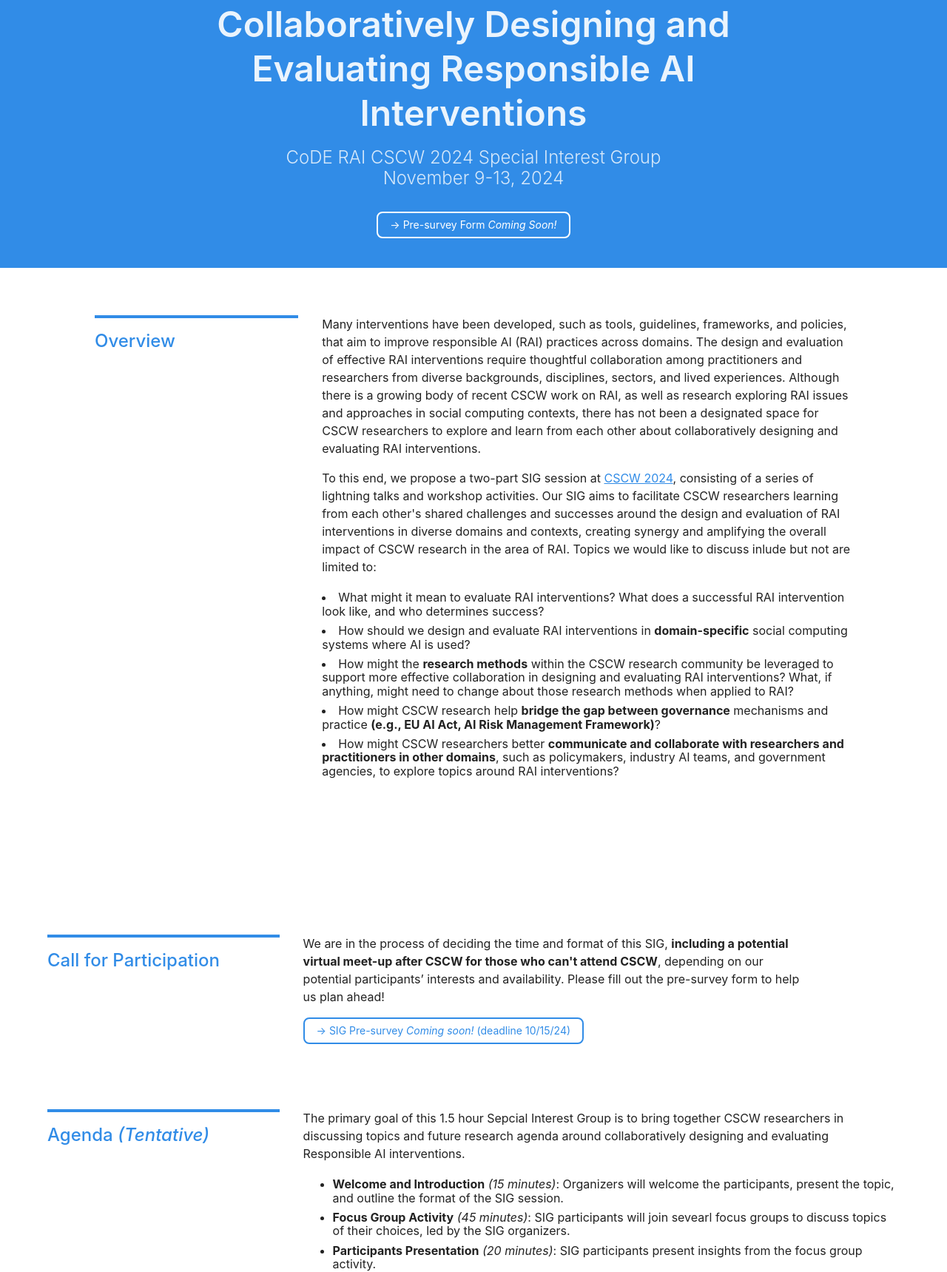
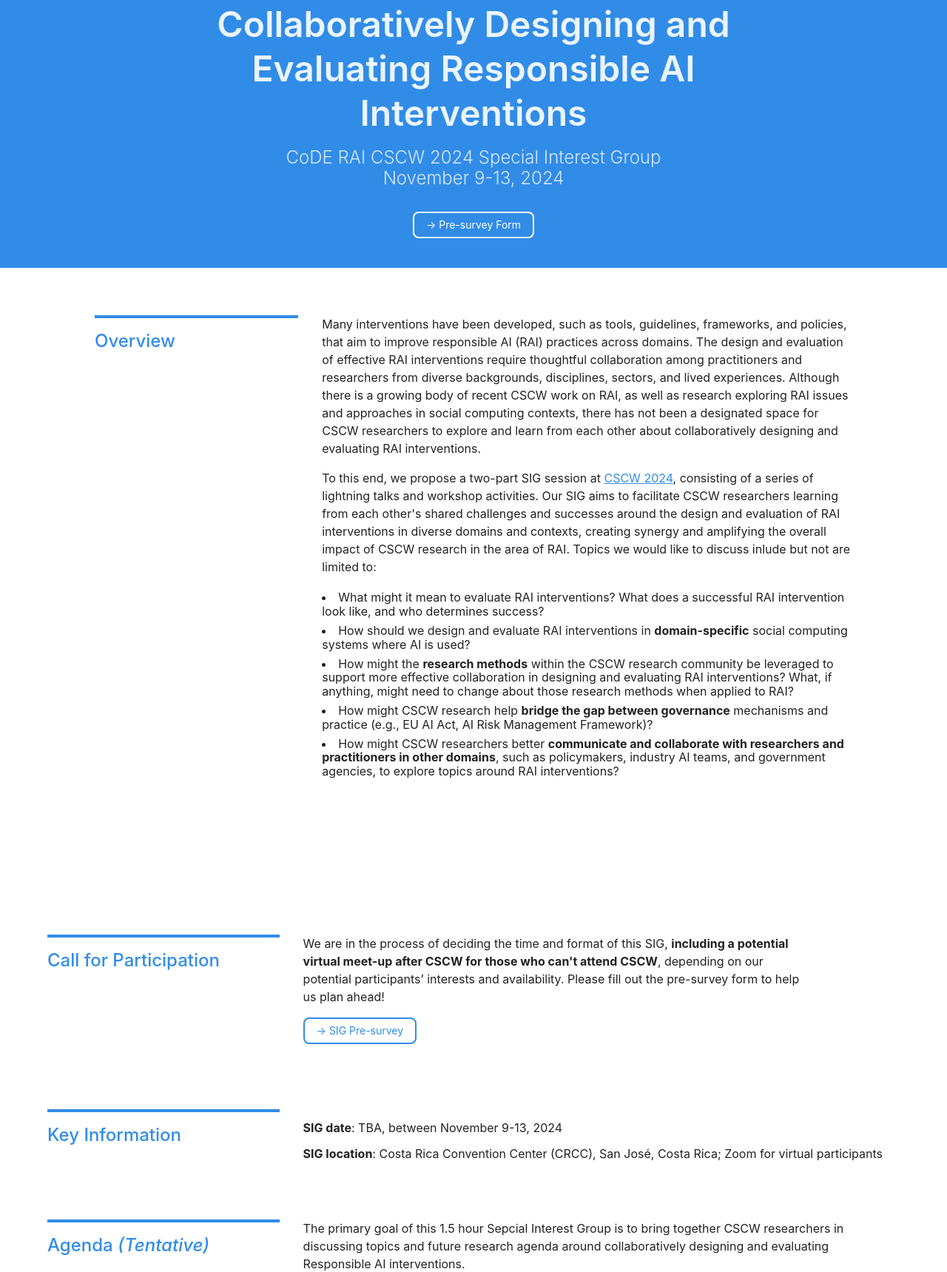
Before and after one commit to CoDE-RAI/CoDE-RAI.github.io, a plain HTML site: page index.html in a window 1280 px wide. Shown: the part 189-1908 px from the top of the page at 74% size. Drawn offline with nearby package versions, Linux system fonts and the light colour scheme.

Commit message:
format + pre survey

```diff
--- a/index.html
+++ b/index.html
@@ -27,7 +27,7 @@
                 <div class="tc-l mt4 mt5-m mt6-l ph5 w-75 center">
                     <h1 class="f2 f1-l fw6 white-90 mb0 lh-title">Collaboratively Designing and Evaluating Responsible AI Interventions</h1>
                     <h2 class="fw3 f3 white-80 mt3 mb4">CoDE RAI CSCW 2024 Special Interest Group <br>November 9-13, 2024</h2>
-                    <a class="f6 link grow br3 ba bw1 ph3 pv2 mb2 dib white" target="_blank">→ Pre-survey Form <i>Coming Soon!</i> </a>
+                    <a class="f6 link grow br3 ba bw1 ph3 pv2 mb2 dib white" target="_blank" href="https://forms.gle/34rVr1wiVeDjHFNC9">→ Pre-survey Form </a>
                 </div>
             </div>
         </div>
@@ -53,7 +53,7 @@
                     <li class="pv1">What might it mean to evaluate RAI interventions? What does a successful RAI intervention look like, and who determines success?</li>
                     <li class="pv1">How should we design and evaluate RAI interventions in <strong>domain-specific</strong> social computing systems where AI is used?</li>
                     <li class="pv1">How might the <strong>research methods</strong> within the CSCW research community be leveraged to support more effective collaboration in designing and evaluating RAI interventions? What, if anything, might need to change about those research methods when applied to RAI?</li>
-                    <li class="pv1">How might CSCW research help <strong>bridge the gap between governance</strong> mechanisms and practice <strong>(e.g., EU AI Act, AI Risk Management Framework)</strong>?</li>
+                    <li class="pv1">How might CSCW research help <strong>bridge the gap between governance</strong> mechanisms and practice (e.g., EU AI Act, AI Risk Management Framework)?</li>
                     <li class="pv1">How might CSCW researchers better <strong>communicate and collaborate with researchers and practitioners in other domains</strong>, such as policymakers, industry AI teams, and government agencies, to explore topics around RAI interventions?</li>
                 </p>
 
@@ -72,8 +72,20 @@
                     We are in the process of deciding the time and format of this SIG, <b>including a potential virtual meet-up after CSCW for those who can't attend CSCW</b>, depending on our potential participants’ interests and availability. Please fill out the pre-survey form to help us plan ahead!
                 </p>
                 <p>
-                    <a class="f6 link grow br3 ba bw1 ph3 pv2 mb2 dib accent-txt" target="_blank">→ SIG Pre-survey <i>Coming soon!</i> (deadline 10/15/24)</a>
+                    <a class="f6 link grow br3 ba bw1 ph3 pv2 mb2 dib accent-txt" target="_blank" href="https://forms.gle/34rVr1wiVeDjHFNC9">→ SIG Pre-survey</a>
                 </p>
+            </div>
+        </article>
+
+        <article class="cf ph3 ph5-ns pv5" id="info"></article>
+            <header class="fn fl-ns w-30-ns pr4-ns">
+                <h1 class="f3 lh-title fw5 mb3 mt0 pt3 bt bw2 accent-txt">
+                    Key Information
+                </h1>
+            </header>
+            <div class="fn fl-ns w-70-ns">
+                <p><b>SIG date</b>: TBA, between November 9-13, 2024</p>
+                <p><b>SIG location</b>: Costa Rica Convention Center (CRCC), San José, Costa Rica; Zoom for virtual participants </p>
             </div>
         </article>
 
@@ -95,6 +107,7 @@
                 </p>
             </div>
         </article>
+
 
         <article class="cf ph3 ph5-ns pv5" id="organizers">
             <header class="fn fl-ns w-30-ns pr4-ns">
@@ -191,17 +204,7 @@
         </article>
 
 
-        <article class="cf ph3 ph5-ns pv5" id="info">
-            <header class="fn fl-ns w-30-ns pr4-ns">
-                <h1 class="f3 lh-title fw5 mb3 mt0 pt3 bt bw2 accent-txt">
-                    Key Information
-                </h1>
-            </header>
-            <div class="fn fl-ns w-70-ns">
-                <p><b>Workshop date</b>: TBA, between October 16–19, 2024</p>
-                <p><b>Workshop location</b>: TBA, somewhere at Pittsburgh!</p>
-            </div>
-        </article>
+
 
 
 
```
